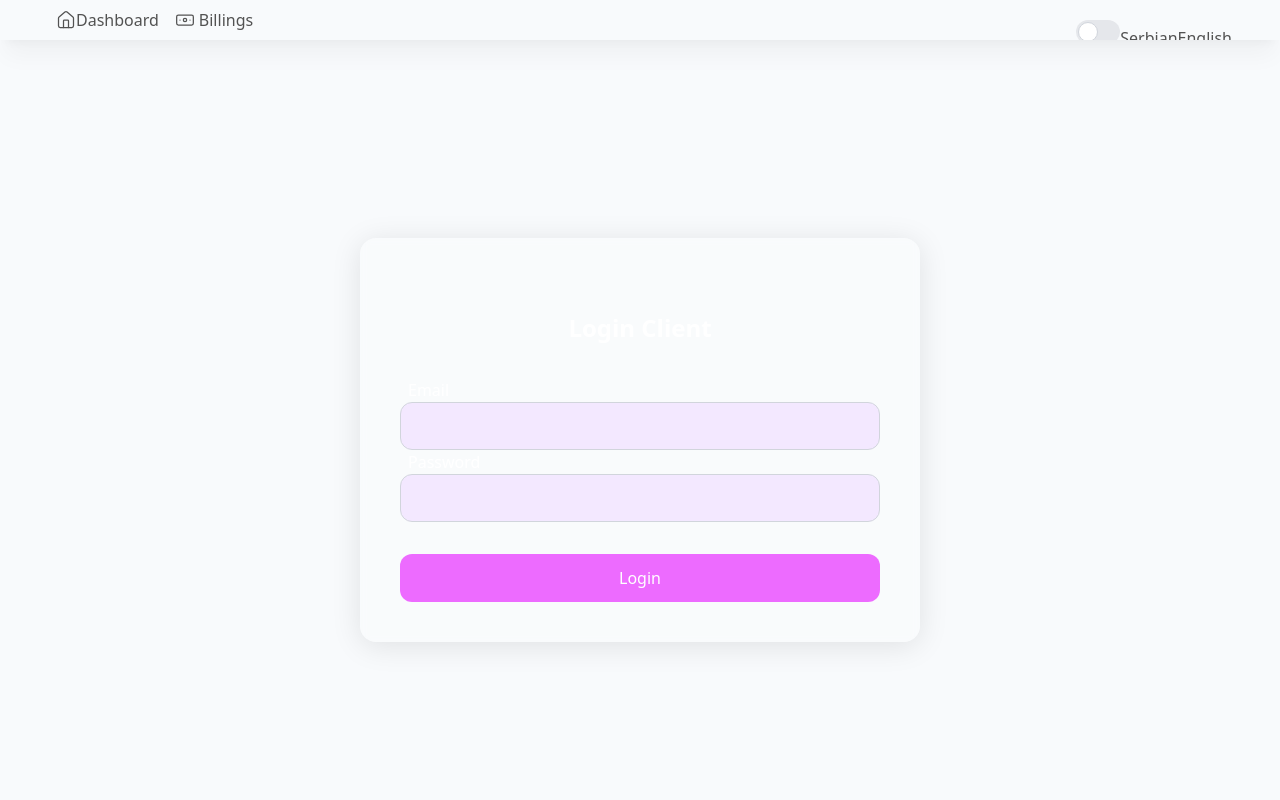
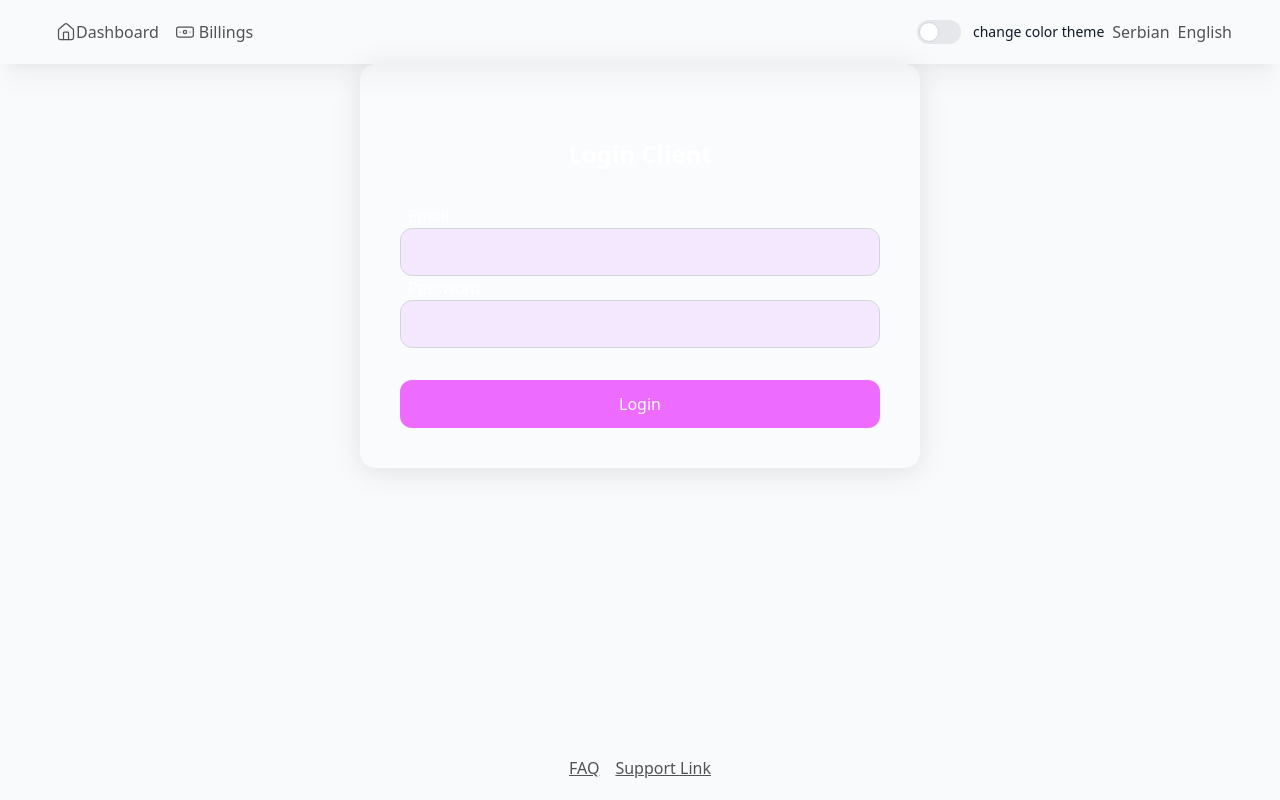
Before and after one commit to marjanovic-milos/fitness-app-frontend, a Next.js app: page /client/login in a window 1280 px wide. Built offline with nearby package versions, Linux system fonts and the light colour scheme.

Commit message:
new layout updates and translations

```diff
--- a/public/locales/en/translation.json
+++ b/public/locales/en/translation.json
@@ -1,4 +1,8 @@
 {
   "welcome": "Welcome",
-  "description": "This is a basic example."
+  "description": "This is a basic example.",
+
+  "core": {
+    "themeSwitch": "change color theme"
+  }
 }
--- a/public/locales/sr/translation.json
+++ b/public/locales/sr/translation.json
@@ -1,4 +1,7 @@
 {
   "welcome": "Dobrodošli",
-  "description": "Ovo je osnovni primer."
+  "description": "Ovo je osnovni primer.",
+  "core": {
+    "themeSwitch": "Promeni boju"
+  }
 }
--- a/src/app/client/login/loginClient.module.css
+++ b/src/app/client/login/loginClient.module.css
@@ -2,7 +2,6 @@
   display: flex;
   align-items: center;
   justify-content: center;
-  height: 100vh;
   width: 35rem;
   margin: auto;
 }
--- a/src/app/components/CoreHeader/CoreHeader.js
+++ b/src/app/components/CoreHeader/CoreHeader.js
@@ -12,10 +12,11 @@ const CoreHeader = () => {
   return (
     <nav className={styles}>
       <CoreMenu />
-      <div>
+      <div className="flex items-center">
         <ThemeSelector />
-
-        <button onClick={() => i18n.changeLanguage("sr")}>Serbian</button>
+        <button className="mx-2" onClick={() => i18n.changeLanguage("sr")}>
+          Serbian
+        </button>
         <button onClick={() => i18n.changeLanguage("en")}>English</button>
       </div>
     </nav>
--- a/src/app/components/ThemeSelector/ThemeSelector.js
+++ b/src/app/components/ThemeSelector/ThemeSelector.js
@@ -1,14 +1,17 @@
 import React, { useContext } from "react";
 import { ThemeContext } from "@/app/context/theme";
 import CoreSwitch from "../CoreSwitch/CoreSwitch";
+import { useTranslation } from "react-i18next";
+
 const ThemeSelector = () => {
   const { dark, toggleTheme } = useContext(ThemeContext);
+  const { t } = useTranslation();
 
   return (
     <CoreSwitch
       id="darkModeToggle"
       name="darkMode"
-      label=""
+      label={t("core.themeSwitch")}
       checked={dark}
       onChange={toggleTheme}
     />
--- a/src/app/page.js
+++ /dev/null
@@ -1,6 +0,0 @@
-import Image from "next/image";
-import styles from "./page.module.css";
-
-export default function Home() {
-  return <div className={styles.page}></div>;
-}
```
Also changed, not shown: src/app/page.module.css (added).
